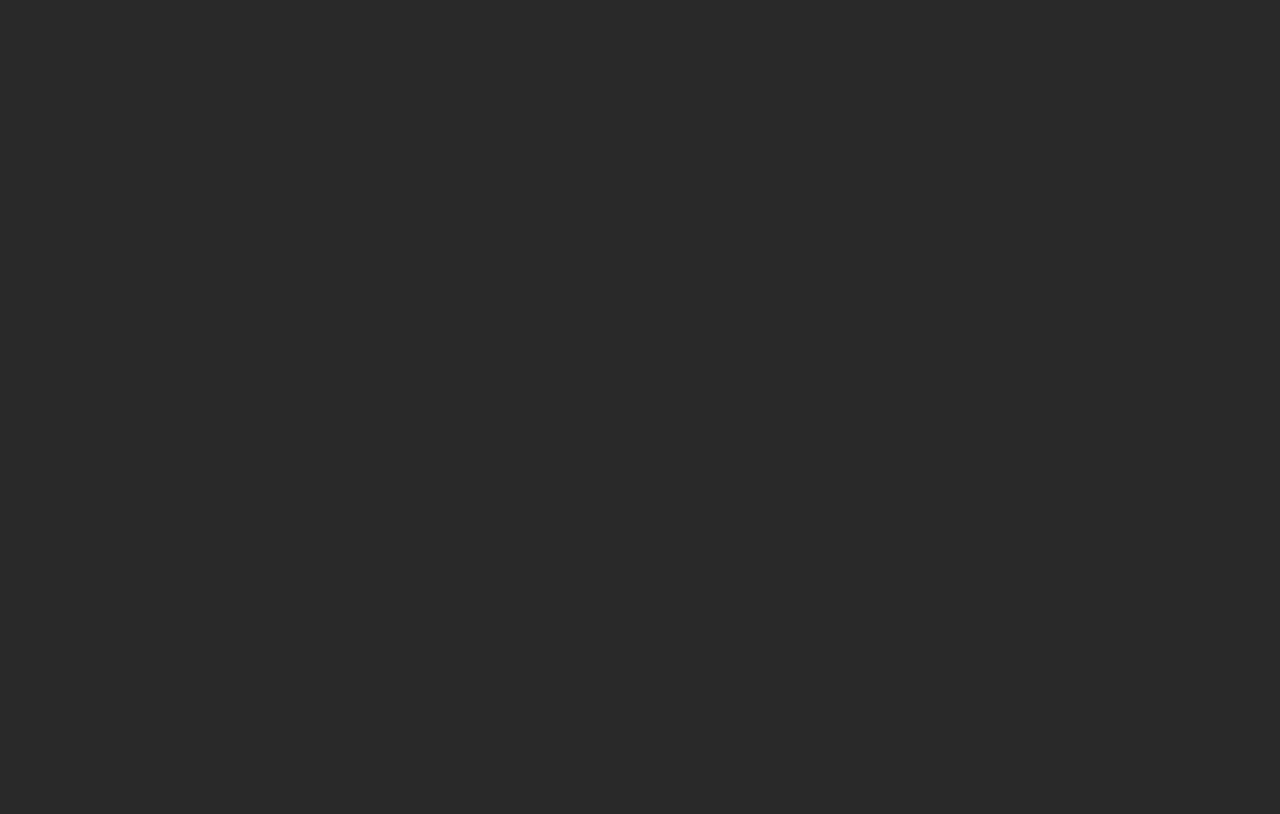
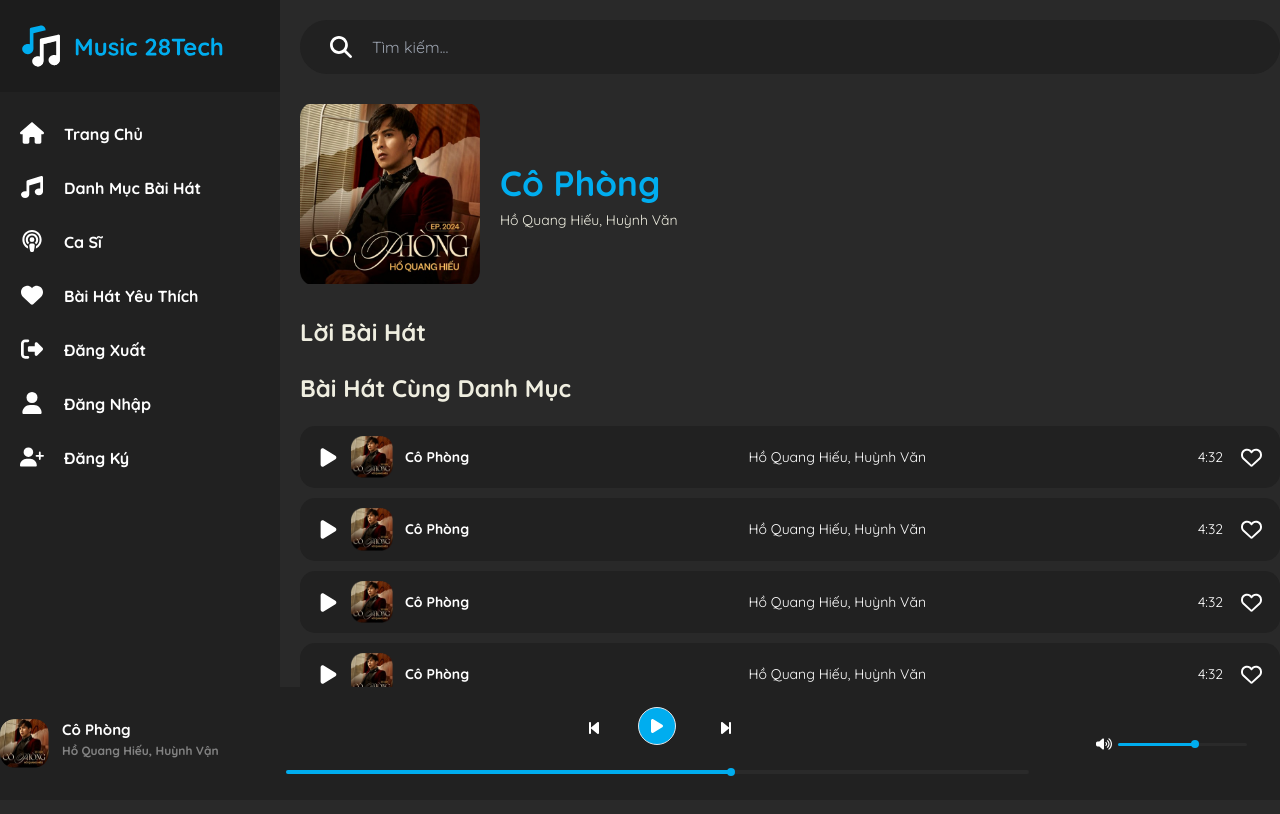
Before and after one commit to Subzerozzz/Project_FER, a React (Create React App) app: page /song/1 in a window 1280 px wide. Before the commit this address had no page. Shown: the top 814 px of the page. Built offline with nearby package versions, Linux system fonts and the light colour scheme.

Commit message:
Layout for SongDetail

```diff
--- a/src/App.js
+++ b/src/App.js
@@ -8,6 +8,8 @@ import { CategoriesLayout } from "./pages/Categories/CategoriesLayout";
 import { CategoryItem } from "./pages/Categories/CategoryItem";
 import { HomePage } from "./pages/Home/Home";
 import { SingersPage } from "./pages/Singers/Singers";
+import { SongDetail } from "./pages/Song/SongDetail";
+import { SongLayout } from "./pages/Song/SongLayout";
 
 function App() {
   return (
@@ -22,6 +24,9 @@ function App() {
               <Route index element={<Categories />}></Route>
               <Route path=":categoryID" element={<CategoryItem />}></Route>
             </Route>
+            <Route path="song" element={<SongLayout />}>
+              <Route path=":songID" element={<SongDetail />}></Route>
+            </Route>
             <Route path="singers" element={<SingersPage />} />
           </Route>
         </Routes>
--- /dev/null
+++ b/src/pages/Song/SongDetail.js
@@ -0,0 +1,59 @@
+import { CardInfo } from "../../components/common/Card/CardInfo";
+import { SongItem2 } from "../../components/common/Song/SongItem2";
+import { Title } from "../../components/common/Title/Title";
+
+export const SongDetail = () => {
+  const data = [
+    {
+      image: "/demo/home/image-1.png",
+      title: "Cô Phòng",
+      singer: "Hồ Quang Hiếu, Huỳnh Văn",
+      time: "4:32",
+    },
+    {
+      image: "/demo/home/image-1.png",
+      title: "Cô Phòng",
+      singer: "Hồ Quang Hiếu, Huỳnh Văn",
+      time: "4:32",
+    },
+    {
+      image: "/demo/home/image-1.png",
+      title: "Cô Phòng",
+      singer: "Hồ Quang Hiếu, Huỳnh Văn",
+      time: "4:32",
+    },
+    {
+      image: "/demo/home/image-1.png",
+      title: "Cô Phòng",
+      singer: "Hồ Quang Hiếu, Huỳnh Văn",
+      time: "4:32",
+    },
+    {
+      image: "/demo/home/image-1.png",
+      title: "Cô Phòng",
+      singer: "Hồ Quang Hiếu, Huỳnh Văn",
+      time: "4:32",
+    },
+  ];
+  return (
+    <>
+      <div>
+        <CardInfo
+          image="/demo/home/image-8.png"
+          title="Cô Phòng"
+          description="Hồ Quang Hiếu, Huỳnh Văn"
+        />
+        <Title text="Lời Bài Hát" />
+        {/* List Cùng Danh Mục  */}
+        <div>
+          <Title text="Bài Hát Cùng Danh Mục" />
+          <div className="grid grid-cols-1 gap-[10px]">
+            {data.map((item, index) => (
+              <SongItem2 key={index} {...item} />
+            ))}
+          </div>
+        </div>
+      </div>
+    </>
+  );
+};
--- /dev/null
+++ b/src/pages/Song/SongLayout.js
@@ -0,0 +1,9 @@
+import { Outlet } from "react-router-dom";
+
+export const SongLayout = () => {
+  return (
+    <>
+      <Outlet />
+    </>
+  );
+};
```
Also changed, not shown: public/demo/home/image-8.png (added).
